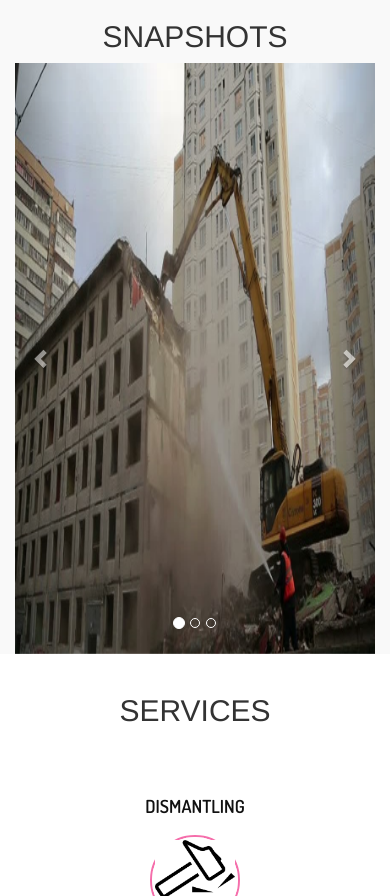
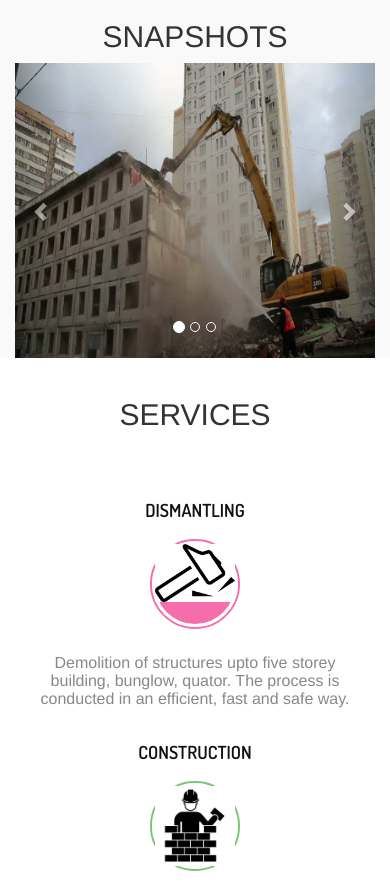
Before and after one commit to sidhant55/PritamConstruction, a Django app: page / in a window 390 px wide. Shown: the part 106-1002 px from the top of the page. Run offline with Django 3.2, Linux system fonts and the light colour scheme; some libraries are stand-ins or nearby versions.

Commit message:
Image lemgth

```diff
--- a/template/index.html
+++ b/template/index.html
@@ -2,7 +2,7 @@
 <html>
 <head>
 	<style type="text/css">
-		@media (max-width: 1000px) {
+	/*@media (max-width: 1000px) {
     	body
     	{
     		background-color: black;
@@ -12,18 +12,39 @@
     .IconImg
     {
     	max-width: 300%;
-    	/*padding-left: -15px;*/
+    	padding-left: -15px;
     	margin-left: -100px;
     }
 	}
-/*	@media (max-width: 1000px) {
+	@media (max-width: 1000px) {
     .IconImg
     {
     	max-width: 300%;
     	/*padding-left: -15px;*/
-    	margin-left: -100px;
-    }
-	}*/
+    	/*margin-left: -100px;
+    }*/
+    @media(max-width:800px)
+    {
+    	.IconImg
+	    {
+	    	max-width: 300%;
+	    	padding-left: -15px;
+	    	margin-left: -100px;
+	    }
+	    .imgCar
+	    {
+	    	height:35vh !important;
+	    }
+	}
+    @media(min-width:1000px)
+    {
+	    .imgCar
+	    {
+	    	height:65vh !important;
+	    }
+	}
+
+	}
 	</style>
 	<meta charset="utf-8">
 	<meta name="viewport" content="width=device-width, maximum-scale=1">
@@ -137,15 +158,15 @@
 		    <!-- Wrapper for slides -->
 		    <div class="carousel-inner">
 		      <div class="item active">
-		        <img height="350" src="/static/slide1.jpg" alt="Los Angeles" style="width:100%;height:70vh;">
+		        <img class="imgCar" height="350" src="/static/slide1.jpg" alt="Los Angeles" style="width:100%;">
 		      </div>
 
 		      <div class="item">
-		        <img height="350" src="/static/slide2.jpg" alt="Chicago" style="width:100%;height:70vh;">
+		        <img class="imgCar" height="350" src="/static/slide2.jpg" alt="Chicago" style="width:100%;">
 		      </div>
 
 		      <div class="item">
-		        <img height="350" src="/static/slide3.jpg" alt="New york" style="width:100%;height:70vh;">
+		        <img class="imgCar" height="350" src="/static/slide3.jpg" alt="New york" style="width:100%;">
 		      </div>
 		    </div>
 
```
